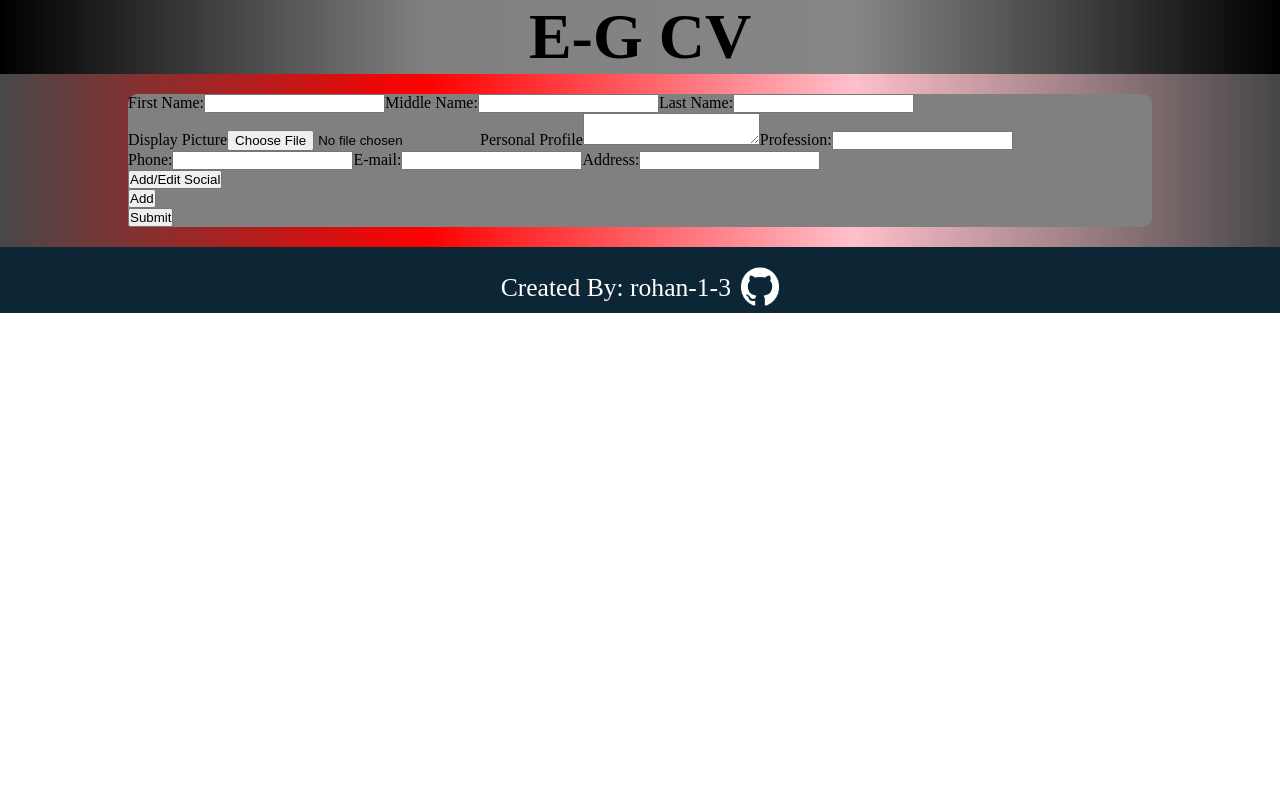
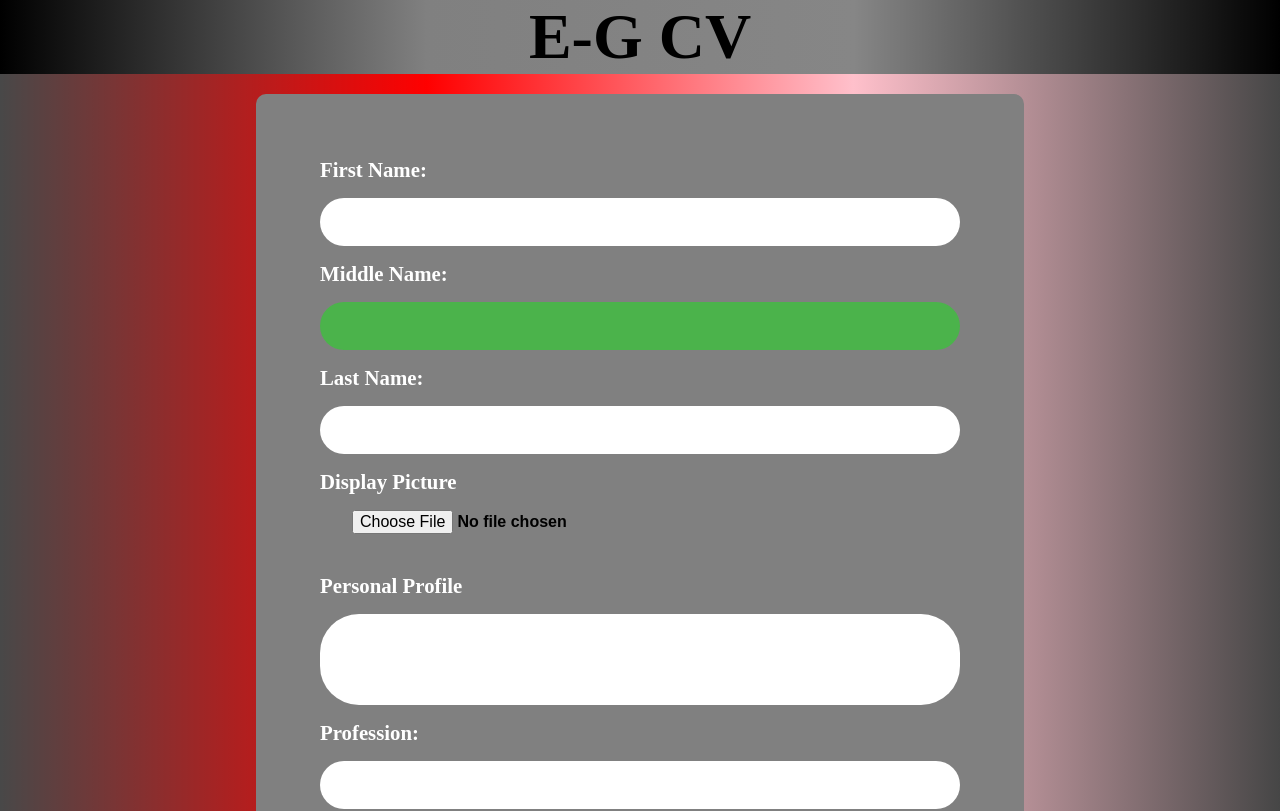
Before and after one commit to Rohan-1-3/CVMaker, a React (Create React App) app: page / in a window 1280 px wide. Shown: the top 811 px of the page. Built offline with nearby package versions, Linux system fonts and the light colour scheme; the HTML template or start-up script is replaced by a standard one.

Commit message:
added styles to form and inbuilt form validations

```diff
--- a/src/components/Form.js
+++ b/src/components/Form.js
@@ -69,7 +69,7 @@ class Form extends Component {
 
     render() {
         return (
-            <form onSubmit={(e)=>{
+            <form className='my-form' onSubmit={(e)=>{
                 e.preventDefault()
                 this.handleFormSubmit()}}>
                <Details handleName = {this.handleName}
--- a/src/components/PersonalDetails/Contacts.js
+++ b/src/components/PersonalDetails/Contacts.js
@@ -39,13 +39,14 @@ class Contacts extends Component {
         return (
             <div className='contacts'>
                 <label htmlFor='phone'>Phone:</label>
-                <input value={this.state.number} onChange={this.handleNumber} type="number"/>
+                <input value={this.state.number} onChange={this.handleNumber}
+                pattern="[9][7-8][0-9]{8}" type="text" required/>
 
                 <label htmlFor='email'>E-mail:</label>
-                <input value={this.state.email} onChange={this.handleEmail} type="email"/>
+                <input value={this.state.email} onChange={this.handleEmail} type="email" required/>
 
                 <label htmlFor='address'>Address:</label>
-                <input value={this.state.address} onChange={this.handleAddress}/>
+                <input value={this.state.address} onChange={this.handleAddress}  title='Suggested Format=>Balaju-15' required/>
             </div>
         );
     }
--- a/src/components/PersonalDetails/Handles.js
+++ b/src/components/PersonalDetails/Handles.js
@@ -11,15 +11,15 @@ class Handles extends Component {
 
             initialSocials : [{// helps to edit and for image
                 handle : "Github",
-                imgSrc : "",
+                imgSrc : "https://cdn4.iconfinder.com/data/icons/iconsimple-logotypes/512/github-512.png",
                 name : ""
             }, {
                 handle : "Instagram",
-                imgSrc : "",
+                imgSrc : "https://png.pngtree.com/png-vector/20221018/ourmid/pngtree-instagram-icon-png-image_6315974.png",
                 name : ""
             },{
                 handle : "Twitter",
-                imgSrc : "",
+                imgSrc : "https://upload.wikimedia.org/wikipedia/commons/thumb/4/4f/Twitter-logo.svg/2491px-Twitter-logo.svg.png",
                 name : ""
             }],
 
@@ -87,17 +87,20 @@ class Handles extends Component {
             )
         const handles = this.state.socials.map(x => {
             return (// displaying all the handles added
-                <div key={x.handle}>
+                <div key={x.handle} className='handle-display'>
                     <img src={x.imgSrc} alt={x.handle}/>
                     {x.name}
-                    <button onClick={()=>this.deletingSocial(x.handle)}>Delete</button>
+                    <button onClick={()=>this.deletingSocial(x.handle)}>
+                    <img src='https://uxwing.com/wp-content/themes/uxwing/download/checkmark-cross/cross-icon.png'
+                         alt='img'/>
+                    </button>
                 </div>
             )
         })
         if(this.state.inserting){
             if(this.state.selected){
                 return (// form for handle and display all handles
-                    <div>
+                    <div className='handles'>
                         <label>{this.state.socialName}:</label>
                         <input value={this.state.inputValue} onChange={this.handleInput}/>
                         <button onClick={this.addingSocial}>Submit</button>
@@ -107,7 +110,7 @@ class Handles extends Component {
             }
             else{
                 return(// options of hanldes and display handles
-                    <div>
+                    <div className='handles'>
                         {options}
                         {handles}
                     </div>
@@ -116,11 +119,9 @@ class Handles extends Component {
             }
         }
         return (// Button to add and edit and the handles display
-            <div>
-                <button onClick={this.addSocialButton}>Add/Edit Social</button>
-                <ol>
-                    {handles}
-                </ol>
+            <div className='handles'>
+                <button onClick={this.addSocialButton}>Add/Edit Social Handle</button>
+                {handles}
             </div>
         );
     }
--- a/src/components/PersonalDetails/Interest.js
+++ b/src/components/PersonalDetails/Interest.js
@@ -90,7 +90,6 @@ class Interest extends Component {
         },
         this.componentDidMount
         )
-
     }
 
     componentDidMount(){
@@ -102,18 +101,24 @@ class Interest extends Component {
         const renderInterests = interests.map(interest => {
             if(interest.isSubmit){// display interest only if all are not in edit mode
             return (
-                <div key={interest.key}>
-                    <li>{interest.text}</li>
-                    <button onClick={()=>this.deletingInterests(interest.key)}>Delete</button>
-                    <button onClick={()=>this.editButton(interest.key, interest.text)}>Edit</button>
+                <div key={interest.key} className="interest-list">
+                <img src='https://cdn-icons-png.flaticon.com/512/32/32213.png' alt='arrow'/>
+                    {interest.text}
+                    <img  onClick={()=>this.deletingInterests(interest.key)}
+                            src='https://uxwing.com/wp-content/themes/uxwing/download/checkmark-cross/cross-icon.png'
+                            alt='cross'/>
+                    <img  onClick={()=>this.editButton(interest.key, interest.text)}
+                            src='https://cdn-icons-png.flaticon.com/512/1827/1827951.png'
+                            alt='cross'/>
                 </div>
             )}
             else{// edit mode turns into form
                 return (
                     <div key={interest.key}>
-                        <li></li>
                         <input value={this.state.editInput} onChange={this.editInput}/>
-                        <button onClick={()=>this.editingInterests(interest)}>Edit</button>
+                        <img  onClick={()=>this.editingInterests(interest)}
+                            src='https://cdn-icons-png.flaticon.com/512/1827/1827951.png'
+                            alt='cross'/>
                     </div>
                 )
             }
@@ -121,13 +126,12 @@ class Interest extends Component {
         if(this.state.addInterests){// adding mode
             return(
                 <React.Fragment>
-                <div>
+                <div className='interest'>
                     <input value={this.state.interests.text} onChange={this.handleInterestInput}/>
-                    <button onClick={this.interestFormHandle}>Add</button>
+                    <button onClick={this.interestFormHandle}>Add Interest</button>
+                    {renderInterests}
                 </div>
-                <ol>
-                    {renderInterests}
-                </ol>
+
             </React.Fragment>
             )
         }
@@ -135,11 +139,10 @@ class Interest extends Component {
             return (
                 <React.Fragment>
                     <div className='interest'>
-                        <button onClick={this.addingInterests}>Add</button>
+                        <button onClick={this.addingInterests}>Add Interests</button>
+                        {renderInterests}
                     </div>
-                    <ol>
-                        {renderInterests}
-                    </ol>
+
                 </React.Fragment>
             );
         }
--- a/src/components/PersonalDetails/Name.js
+++ b/src/components/PersonalDetails/Name.js
@@ -44,13 +44,15 @@ class Name extends Component {
         return (
             <div className='name'>
                 <label htmlFor='firstname'>First Name:</label>
-                <input value={this.state.firstname} onChange={this.firstNameRender} type="text"/>
+                <input value={this.state.firstname} onChange={this.firstNameRender}
+                minlength="3" maxlength="15" type="text" required/>
 
                 <label htmlFor='middlename'>Middle Name:</label>
                 <input value={this.state.middlename} onChange={this.middleNameRender} type="text"/>
 
                 <label htmlFor='lastname'>Last Name:</label>
-                <input value={this.state.lastname} onChange={this.lastNameRender} type="text"/>
+                <input value={this.state.lastname} onChange={this.lastNameRender} type="text"
+                minlength="3" maxlength="15" required/>
             </div>
         );
     }
--- a/src/components/PersonalDetails/PDetails.js
+++ b/src/components/PersonalDetails/PDetails.js
@@ -43,13 +43,16 @@ class PDetails extends Component {
         return (
             <div className='details'>
                 <label htmlFor='display-picture'>Display Picture</label>
-                <input type="file" accept="image/png, image/jpeg" onChange={this.handleImage}/>
+                <input type="file" accept="image/png, image/jpeg"
+                title='Choose Your Display Picture' onChange={this.handleImage} required/>
 
                 <label htmlFor='profile'>Personal Profile</label>
-                <textarea value={this.state.description} onChange={this.handleDescription}/>
+                <textarea value={this.state.description} onChange={this.handleDescription}
+                minlength="50" maxlength="100" required/>
 
                 <label htmlFor='occupation'>Profession:</label>
-                <input value={this.state.profession} onChange={this.handleProfession} type="text"/>
+                <input value={this.state.profession} onChange={this.handleProfession}
+                minlength="3" maxlength="15" type="text" required/>
             </div>
         );
     }
--- a/src/index.css
+++ b/src/index.css
@@ -1,6 +1,7 @@
 *{
     margin: 0;
     padding: 0;
+    font-weight: bolder;
 }
 
 header{
@@ -14,14 +15,101 @@ main{
 }
 
 #container{
-    margin: 10vw;
+    margin: 20vw;
     margin-top: 20px;
     margin-bottom: 20px;
+    padding: 4rem;
     background-color: grey;
     border-radius: 10px;
 }
 
 .App{
+    display: flex;
+    flex-direction: column;
+}
+
+.my-form{
+    display: flex;
+    flex-direction: column;
+    gap: 1em;
+}
+
+.my-form > div{
+    display: flex;
+    flex-direction: column;
+    gap: 1em;
+}
+
+input, button, textarea, select{
+    height: 3em;
+    border-radius: 3em;
+    border-width: 0px;
+    padding-left: 2em;
+    font-size: 1em;
+}
+
+input:valid, textarea:valid{
+    background-color: rgba(13, 237, 13, 0.461);
+}
+
+input:focus:invalid, textarea:focus:invalid{
+    background-color: rgba(255, 0, 0, 0.511);
+}
+
+label{
+    color: white;
+    font-size: 1.3em;
+}
+
+textarea{
+    padding: 2em;
+    resize: none;
+}
+
+input:focus, textarea:focus{
+    outline: none;
+}
+
+input[type="file"]{
+    background-color: transparent;
+}
+
+button{
+    cursor: pointer;
+    background-color: rgba(0, 119, 255, 0.463);
+}
+
+.interest img{
+    height: 1em;
+    position: relative;
+    top: 0.3em;
+    margin-left: 0.5em;
+}
+
+.interest-list {
+    font-size: 1.5em;
+}
+
+.handles img{
+    position: relative;
+    top: 0.3em;
+    height: 1em;
+    margin-right: 0.5em;
+}
+
+.handle-display{
+    font-size: 2em;
+}
+
+.handle-display button{
+    position: relative;
+    right: 1.5em;
+    bottom: 2px;
+    font-size: 20px;
+    background-color: transparent;
+}
+
+.name{
     display: flex;
     flex-direction: column;
 }
```
